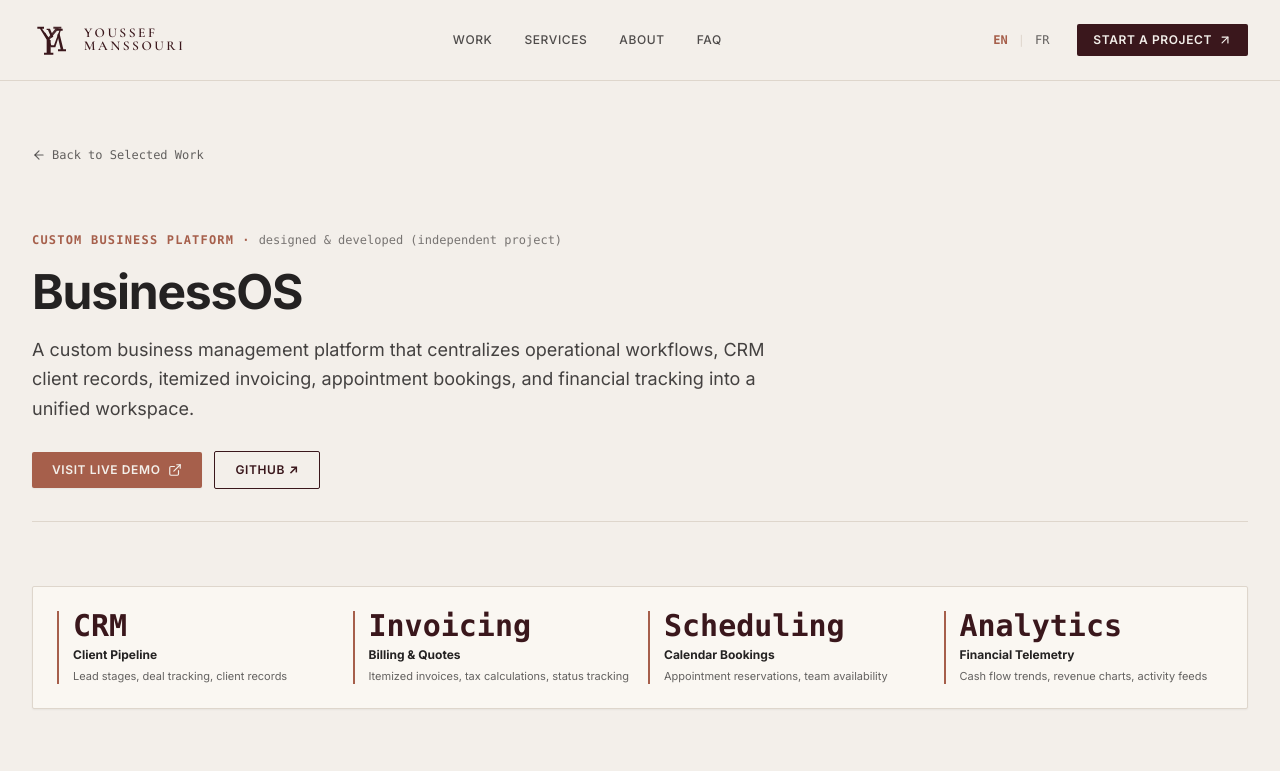
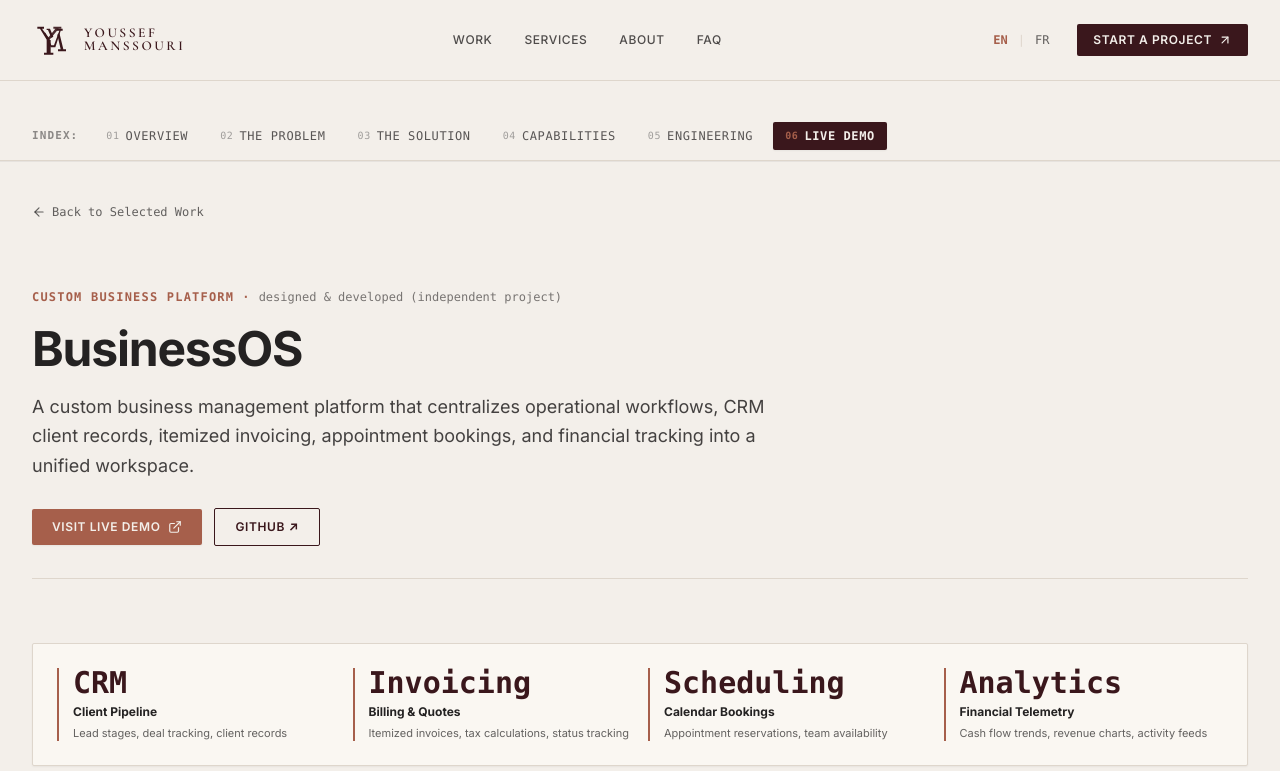
Before and after one commit to youssefmanssouri/manssouri-portfolio, a Next.js app: page /projects/businessos in a window 1280 px wide. Shown: the top 771 px of the page. Built offline with nearby package versions, Linux system fonts and the light colour scheme.

Commit message:
feat(ux): add case study section navigation

```diff
--- a/app/projects/[slug]/client.tsx
+++ b/app/projects/[slug]/client.tsx
@@ -8,6 +8,7 @@ import { Project } from "@/data/projects";
 import { ArrowLeft, ArrowRight, ExternalLink, Mail, ShieldCheck, Layers, Eye } from "lucide-react";
 import { useLanguage } from "@/lib/i18n/context";
 import { trackEvent } from "@/lib/analytics";
+import { CaseStudyNav } from "@/components/projects/case-study-nav";
 
 const ProjectLightbox = dynamic(
   () => import("@/components/projects/project-lightbox"),
@@ -70,8 +71,11 @@ export function ProjectCaseStudyClient({ project, nextProject }: ProjectCaseStud
   }, [lightboxIndex, allImages.length]);
 
   return (
-    <article className="min-h-screen pt-28 sm:pt-36 pb-20 sm:pb-28 bg-[#F3EFEA] text-[#242222]">
-      <div className="max-w-[1280px] mx-auto px-4 sm:px-6 lg:px-8 space-y-12 sm:space-y-16">
+    <article className="min-h-screen pt-24 sm:pt-28 pb-20 sm:pb-28 bg-[#F3EFEA] text-[#242222]">
+      {/* Sticky Table of Contents Sub-Navigation */}
+      <CaseStudyNav hasLiveDemo={project.hasLiveDemo && Boolean(project.liveUrl)} />
+
+      <div className="max-w-[1280px] mx-auto px-4 sm:px-6 lg:px-8 pt-8 sm:pt-10 space-y-12 sm:space-y-16">
 
         {/* 1. Back Link */}
         <div>
@@ -84,7 +88,9 @@ export function ProjectCaseStudyClient({ project, nextProject }: ProjectCaseStud
           </Link>
         </div>
 
-        {/* 2. Case Study Header & Action Bar */}
+        {/* Section 1: Overview */}
+        <section id="overview" className="scroll-mt-36 space-y-12 sm:space-y-16">
+          {/* Case Study Header & Action Bar */}
           <div className="space-y-4 pb-8 border-b border-[#DED6CC]">
             <div className="flex flex-wrap items-center gap-2 text-xs font-mono text-[#A65F4B] uppercase tracking-widest font-bold">
               <span>{category}</span>
@@ -131,7 +137,7 @@ export function ProjectCaseStudyClient({ project, nextProject }: ProjectCaseStud
             </div>
           </div>
 
-        {/* 3. Product Scope Strip */}
+          {/* Product Scope Strip */}
           {project.metrics && project.metrics.length > 0 && (
             <div className="grid grid-cols-2 lg:grid-cols-4 gap-4 p-5 sm:p-6 rounded-xs bg-[#FAF7F2] border border-[#DED6CC] shadow-xs">
               {project.metrics.map((m, idx) => (
@@ -152,7 +158,7 @@ export function ProjectCaseStudyClient({ project, nextProject }: ProjectCaseStud
             </div>
           )}
 
-        {/* 4. Primary Hero Visual Showcase */}
+          {/* Primary Hero Visual Showcase */}
           <div className="space-y-2">
             <button
               type="button"
@@ -174,13 +180,14 @@ export function ProjectCaseStudyClient({ project, nextProject }: ProjectCaseStud
               </div>
             </button>
           </div>
+        </section>
 
-        {/* 5. The Business Problem vs The Solution (2-Column Editorial Grid) */}
-        <div className="space-y-6 pt-4 border-t border-[#DED6CC]">
+        {/* Section 2 & 3: The Business Problem vs The Solution (2-Column Editorial Grid) */}
+        <section className="space-y-6 pt-4 border-t border-[#DED6CC]">
           <div className="grid grid-cols-1 md:grid-cols-2 gap-6 lg:gap-8 items-stretch">
 
             {/* The Business Challenge Card */}
-            <div className="p-6 sm:p-8 rounded-xs bg-[#FAF7F2] border border-[#DED6CC] space-y-3.5 flex flex-col justify-between shadow-xs">
+            <div id="problem" className="scroll-mt-36 p-6 sm:p-8 rounded-xs bg-[#FAF7F2] border border-[#DED6CC] space-y-3.5 flex flex-col justify-between shadow-xs">
               <div className="space-y-3">
                 <div className="text-xs font-mono text-[#A65F4B] uppercase tracking-widest font-bold">
                   01 / {t("caseStudy.challengeTitle")}
@@ -195,7 +202,7 @@ export function ProjectCaseStudyClient({ project, nextProject }: ProjectCaseStud
             </div>
 
             {/* The Solution Card */}
-            <div className="p-6 sm:p-8 rounded-xs bg-[#3A171C] text-[#F3EFEA] border border-[#DED6CC]/20 space-y-3.5 flex flex-col justify-between shadow-md">
+            <div id="solution" className="scroll-mt-36 p-6 sm:p-8 rounded-xs bg-[#3A171C] text-[#F3EFEA] border border-[#DED6CC]/20 space-y-3.5 flex flex-col justify-between shadow-md">
               <div className="space-y-3">
                 <div className="text-xs font-mono text-[#A65F4B] uppercase tracking-widest font-bold">
                   02 / {t("caseStudy.solutionTitle")}
@@ -210,10 +217,10 @@ export function ProjectCaseStudyClient({ project, nextProject }: ProjectCaseStud
             </div>
 
           </div>
-        </div>
+        </section>
 
-        {/* 6. Core Capabilities & Contextual Visual Walkthrough */}
-        <div className="space-y-10 pt-8 border-t border-[#DED6CC]">
+        {/* Section 4: Core Capabilities & Contextual Visual Walkthrough */}
+        <section id="capabilities" className="scroll-mt-36 space-y-10 pt-8 border-t border-[#DED6CC]">
           <div className="max-w-2xl space-y-2">
             <p className="text-xs font-mono text-[#A65F4B] uppercase tracking-widest font-bold">
               03 / {t("caseStudy.capabilitiesBadge")}
@@ -299,11 +306,11 @@ export function ProjectCaseStudyClient({ project, nextProject }: ProjectCaseStud
               );
             })}
           </div>
-        </div>
+        </section>
 
-        {/* 7. Engineering Foundation & Architecture */}
+        {/* Section 5: Engineering Foundation & Architecture */}
         {project.engineeringPoints && project.engineeringPoints.length > 0 && (
-          <div className="space-y-8 pt-8 border-t border-[#DED6CC]">
+          <section id="engineering" className="scroll-mt-36 space-y-8 pt-8 border-t border-[#DED6CC]">
             <div className="max-w-2xl space-y-2">
               <p className="text-xs font-mono text-[#A65F4B] uppercase tracking-widest font-bold">
                 04 / {t("caseStudy.engineeringBadge")}
@@ -351,11 +358,12 @@ export function ProjectCaseStudyClient({ project, nextProject }: ProjectCaseStud
                 ))}
               </div>
             </div>
-          </div>
+          </section>
         )}
 
-        {/* 8. Live Sandbox Demo Invitation */}
+        {/* Section 6: Live Sandbox Demo Invitation */}
         {project.hasLiveDemo && project.liveUrl && (
+          <section id="demo" className="scroll-mt-36">
             <div className="p-8 sm:p-10 rounded-xs bg-[#FAF7F2] border border-[#A65F4B]/50 shadow-sm flex flex-col md:flex-row md:items-center justify-between gap-6">
               <div className="max-w-xl space-y-2">
                 <span className="text-[11px] font-mono text-[#A65F4B] uppercase tracking-widest font-bold block">
@@ -387,6 +395,7 @@ export function ProjectCaseStudyClient({ project, nextProject }: ProjectCaseStud
                 </a>
               </div>
             </div>
+          </section>
         )}
 
         {/* 9. Lightbox Modal */}
--- /dev/null
+++ b/components/projects/case-study-nav.tsx
@@ -0,0 +1,107 @@
+"use client";
+
+import React, { useEffect, useState, useCallback, useRef } from "react";
+import { useLanguage } from "@/lib/i18n/context";
+
+interface NavItem {
+  id: string;
+  label: string;
+}
+
+interface CaseStudyNavProps {
+  hasLiveDemo?: boolean;
+}
+
+export function CaseStudyNav({ hasLiveDemo = true }: CaseStudyNavProps) {
+  const { t } = useLanguage();
+  const [activeId, setActiveId] = useState<string>("overview");
+  const navRef = useRef<HTMLDivElement>(null);
+
+  const navItems: NavItem[] = [
+    { id: "overview", label: t("caseStudy.nav.overview") || "Overview" },
+    { id: "problem", label: t("caseStudy.nav.problem") || "The Problem" },
+    { id: "solution", label: t("caseStudy.nav.solution") || "The Solution" },
+    { id: "capabilities", label: t("caseStudy.nav.capabilities") || "Capabilities" },
+    { id: "engineering", label: t("caseStudy.nav.engineering") || "Engineering" },
+    ...(hasLiveDemo ? [{ id: "demo", label: t("caseStudy.nav.demo") || "Live Demo" }] : []),
+  ];
+
+  // Smooth scroll handler with accessible state update
+  const scrollToSection = useCallback((e: React.MouseEvent<HTMLAnchorElement>, id: string) => {
+    e.preventDefault();
+    const elem = document.getElementById(id);
+    if (elem) {
+      elem.scrollIntoView({ behavior: "smooth" });
+      setActiveId(id);
+      window.history.replaceState(null, "", `#${id}`);
+    }
+  }, []);
+
+  // Track active section via scroll position
+  useEffect(() => {
+    const handleScroll = () => {
+      const scrollPosition = window.scrollY + 180;
+
+      for (let i = navItems.length - 1; i >= 0; i--) {
+        const item = navItems[i];
+        const elem = document.getElementById(item.id);
+        if (elem) {
+          const top = elem.offsetTop;
+          if (scrollPosition >= top) {
+            setActiveId(item.id);
+            break;
+          }
+        }
+      }
+    };
+
+    window.addEventListener("scroll", handleScroll, { passive: true });
+    handleScroll();
+
+    return () => window.removeEventListener("scroll", handleScroll);
+  }, [navItems]);
+
+  return (
+    <nav
+      aria-label={t("caseStudy.nav.ariaLabel") || "Case study sections"}
+      className="sticky top-[69px] sm:top-[73px] z-30 bg-[#F3EFEA]/95 backdrop-blur-md border-b border-[#DED6CC] transition-all duration-200 shadow-2xs"
+    >
+      <div className="max-w-[1280px] mx-auto px-4 sm:px-6 lg:px-8">
+        <div
+          ref={navRef}
+          className="flex items-center gap-1 sm:gap-2 overflow-x-auto no-scrollbar py-2 sm:py-2.5 -mx-4 px-4 sm:mx-0 sm:px-0"
+        >
+          <span className="hidden lg:inline text-[11px] font-mono uppercase tracking-widest text-[#242222]/50 font-bold mr-2 shrink-0 select-none">
+            Index:
+          </span>
+          {navItems.map((item, idx) => {
+            const isActive = activeId === item.id;
+            return (
+              <a
+                key={item.id}
+                href={`#${item.id}`}
+                onClick={(e) => scrollToSection(e, item.id)}
+                aria-current={isActive ? "location" : undefined}
+                className={`group shrink-0 inline-flex items-center gap-1.5 px-3 py-1.5 rounded-xs text-xs font-mono uppercase tracking-wider transition-all duration-150 focus-visible:outline-none focus-visible:ring-2 focus-visible:ring-[#A65F4B] ${
+                  isActive
+                    ? "bg-[#3A171C] text-[#F3EFEA] font-bold shadow-xs"
+                    : "text-[#242222]/75 hover:text-[#3A171C] hover:bg-[#DED6CC]/40 font-medium"
+                }`}
+              >
+                <span
+                  className={`text-[10px] ${
+                    isActive ? "text-[#A65F4B]" : "text-[#242222]/40 group-hover:text-[#A65F4B]"
+                  }`}
+                  aria-hidden="true"
+                >
+                  0{idx + 1}
+                </span>
+                <span>{item.label}</span>
+              </a>
+            );
+          })}
+        </div>
+      </div>
+    </nav>
+  );
+}
--- a/locales/en/common.json
+++ b/locales/en/common.json
@@ -27,6 +27,15 @@
     "github": "GitHub ↗"
   },
   "caseStudy": {
+    "nav": {
+      "ariaLabel": "Case study sections",
+      "overview": "Overview",
+      "problem": "The Problem",
+      "solution": "The Solution",
+      "capabilities": "Capabilities",
+      "engineering": "Engineering",
+      "demo": "Live Demo"
+    },
     "overview": "Overview",
     "challengeTitle": "The Business Problem",
     "solutionTitle": "The Solution",
--- a/locales/fr/common.json
+++ b/locales/fr/common.json
@@ -27,6 +27,15 @@
     "github": "Code source GitHub ↗"
   },
   "caseStudy": {
+    "nav": {
+      "ariaLabel": "Sections de l'étude de cas",
+      "overview": "Présentation",
+      "problem": "Le Défi",
+      "solution": "La Solution",
+      "capabilities": "Fonctionnalités",
+      "engineering": "Ingénierie",
+      "demo": "Démo Live"
+    },
     "overview": "Présentation du projet",
     "challengeTitle": "Le Problème Métier",
     "solutionTitle": "La Solution",
```
Lines whose indentation alone changed are shown as unchanged.
